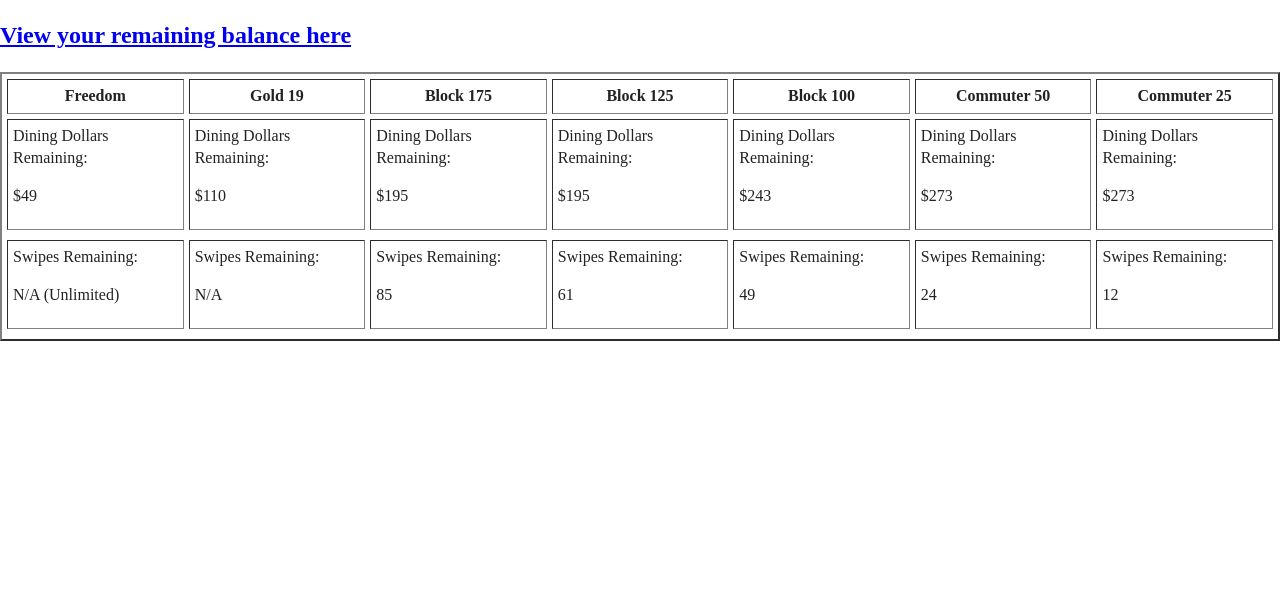
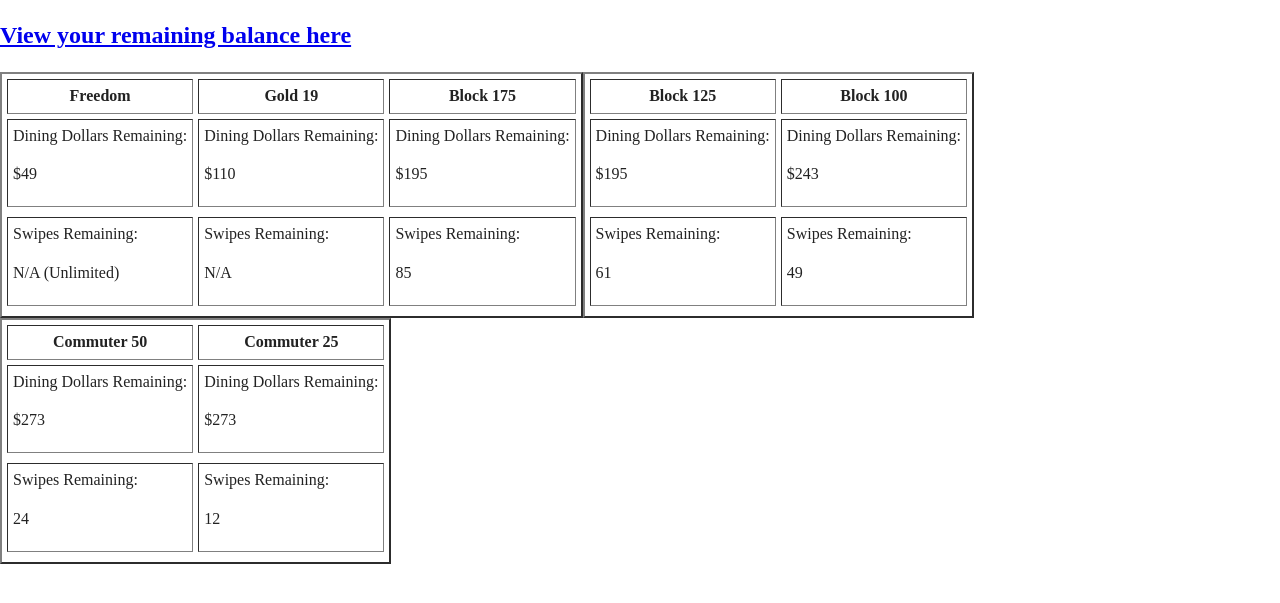
Before and after one commit to exc369/MealPlanBalance, a plain HTML site: page index.html in a window 1280 px wide. Shown: the part 69-672 px from the top of the page. Drawn offline with nearby package versions, Linux system fonts and the light colour scheme.

Commit message:
Separated columns to handle narrow screens

```diff
--- a/index.html
+++ b/index.html
@@ -27,16 +27,11 @@
   <h2><a href="http://tribecard.wm.edu" target="blank">View your remaining balance here</a></h2>
   <h2 id="out_of_semester_text"></h2>
   <center>
-
     <table align="left" cellspacing="5" cellpadding="5" border="2">
       <tr>
         <th> Freedom </th>
         <th> Gold 19 </th>
         <th> Block 175 </th>
-        <th> Block 125 </th>
-        <th> Block 100 </th>
-        <th> Commuter 50 </th>
-        <th> Commuter 25 </th>
       </tr>
       <tr>
         <td> Dining Dollars Remaining: <br>
@@ -47,18 +42,6 @@
         </td>
         <td> Dining Dollars Remaining: <br>
           <p id='175dollars'></p>
-        </td>
-        <td> Dining Dollars Remaining: <br>
-          <p id='125dollars'></p>
-        </td>
-        <td> Dining Dollars Remaining: <br>
-          <p id='100dollars'></p>
-        </td>
-        <td> Dining Dollars Remaining: <br>
-          <p id='50dollars'></p>
-        </td>
-        <td> Dining Dollars Remaining: <br>
-          <p id='25dollars'></p>
         </td>
       </tr>
       <tr>
@@ -72,12 +55,50 @@
         <td> Swipes Remaining: <br>
           <p id='175swipes'></p>
         </td>
+      </tr>
+      <tr>
+    </table>
+
+    <table align="left" cellspacing="5" cellpadding="5" border="2">
+      <tr>
+        <th> Block 125 </th>
+        <th> Block 100 </th>
+      </tr>
+      <tr>
+        <td> Dining Dollars Remaining: <br>
+          <p id='125dollars'></p>
+        </td>
+        <td> Dining Dollars Remaining: <br>
+          <p id='100dollars'></p>
+        </td>
+      </tr>
+      <tr>
+      <tr>
         <td> Swipes Remaining: <br>
           <p id='125swipes'></p>
         </td>
         <td> Swipes Remaining: <br>
           <p id='100swipes'></p>
         </td>
+      </tr>
+      <tr>
+    </table>
+
+    <table align="left" cellspacing="5" cellpadding="5" border="2">
+      <tr>
+        <th> Commuter 50 </th>
+        <th> Commuter 25 </th>
+      </tr>
+      <tr>
+        <td> Dining Dollars Remaining: <br>
+          <p id='50dollars'></p>
+        </td>
+        <td> Dining Dollars Remaining: <br>
+          <p id='25dollars'></p>
+        </td>
+      </tr>
+      <tr>
+      <tr>
         <td> Swipes Remaining: <br>
           <p id='50swipes'></p>
         </td>
```
